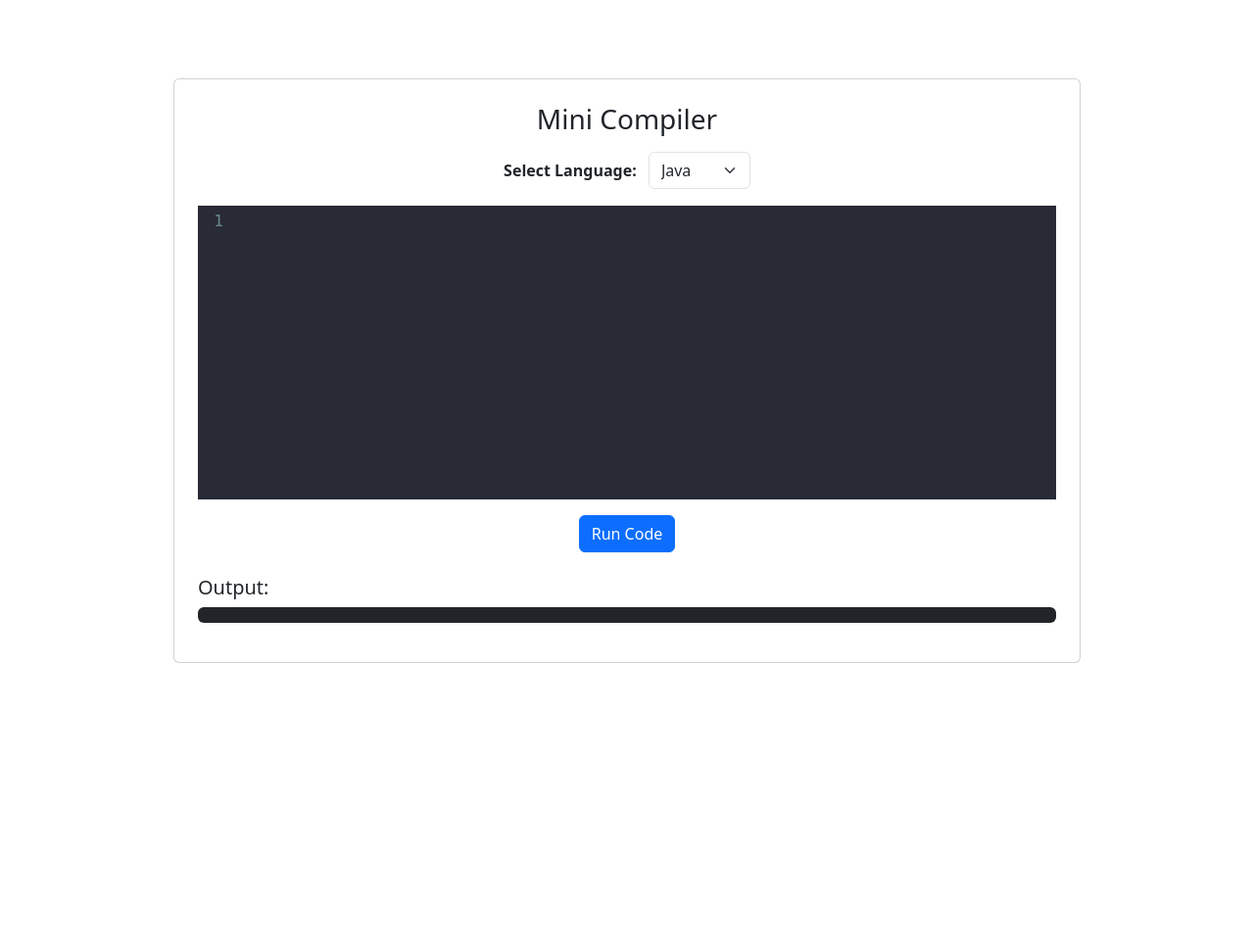
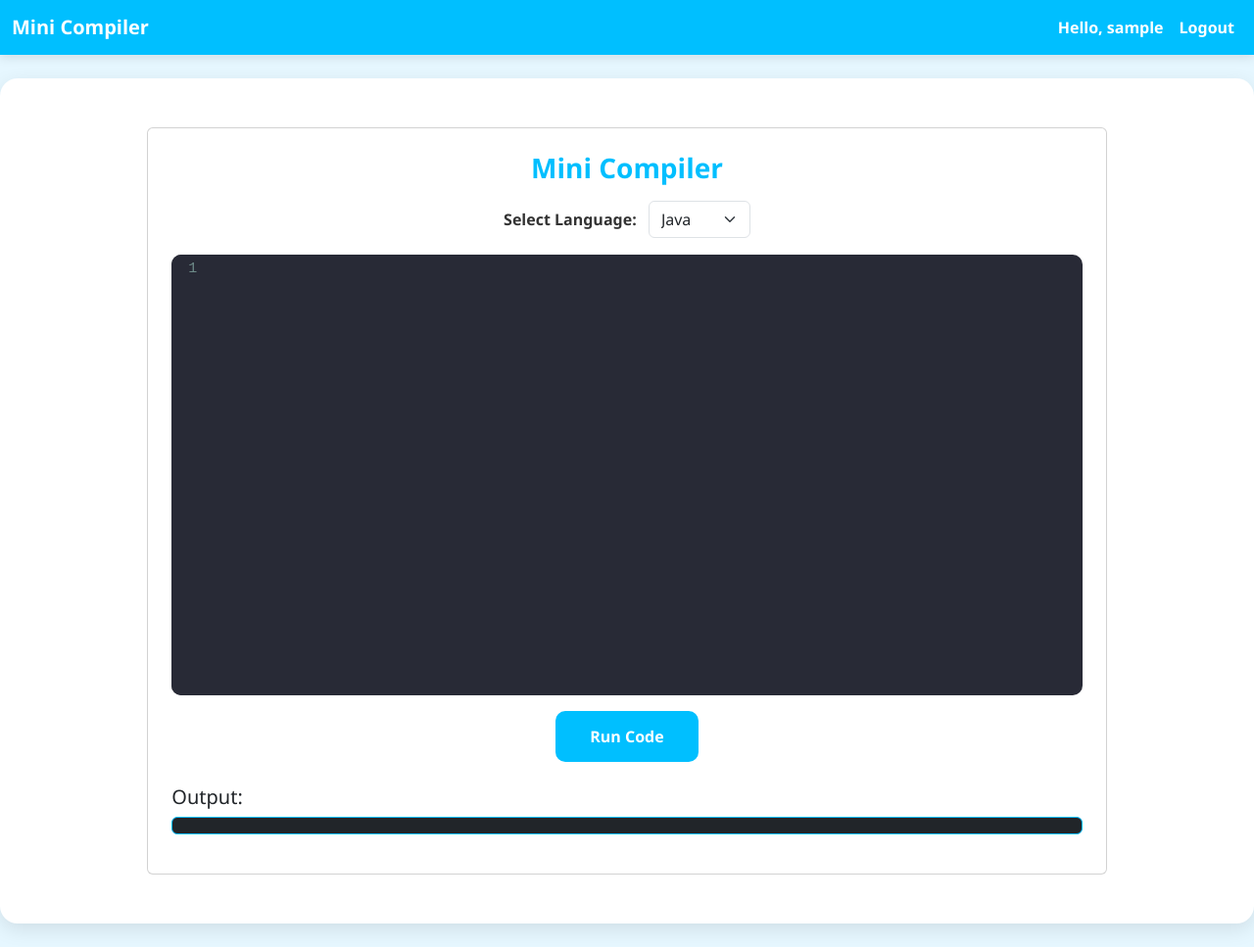
Before and after one commit to sneha-14-hub/File-Management-System-Online-Compiler, a Flask app: page /dashboard in a window 1280 px wide. Shown: the whole page at 98% size. Before the commit the page ends 677 px from the top, so only its background shows below. Run offline with Flask 3, Linux system fonts and the light colour scheme; the visitor is signed in with stand-in values (Sample User, id 1).

Commit message:
Update style.css

```diff
--- a/static/css/style.css
+++ b/static/css/style.css
@@ -0,0 +1,92 @@
+body {
+    font-family: 'Segoe UI', Tahoma, Geneva, Verdana, sans-serif;
+    margin: 0;
+    padding: 0;
+    background-color: #E6F7FF;
+    color: #333;
+}
+
+.navbar {
+    background-color: #00BFFF;
+    box-shadow: 0 3px 10px rgba(0,0,0,0.1);
+}
+
+.navbar .nav-link, .navbar .navbar-brand {
+    color: white !important;
+    font-weight: 600;
+}
+
+.container {
+    max-width: 1350px;
+    margin: 60px auto;
+    padding: 50px;
+    background: #ffffff;
+    box-shadow: 0 6px 20px rgba(0,0,0,0.1);
+    border-radius: 18px;
+}
+
+h2, h3 {
+    text-align: center;
+    color: #00BFFF;
+    margin-bottom: 25px;
+    font-weight: 700;
+}
+
+form label {
+    font-weight: 600;
+    color: #333;
+}
+
+select {
+    padding: 10px 14px;
+    border-radius: 8px;
+    border: 1px solid #00BFFF;
+    font-size: 15px;
+    outline: none;
+    background-color: #f8faff;
+}
+
+textarea, .CodeMirror {
+    width: 100%;
+    height: 450px;
+    font-family: 'Courier New', monospace;
+    font-size: 15px;
+    border-radius: 10px;
+    border: 1px solid #00BFFF;
+    background-color: #f9fcff;
+}
+
+input[type="submit"], .btn {
+    background-color: #00BFFF;
+    color: white;
+    padding: 14px 35px;
+    border: none;
+    border-radius: 10px;
+    cursor: pointer;
+    font-weight: 600;
+    transition: 0.3s;
+}
+
+input[type="submit"]:hover, .btn:hover {
+    background-color: #0095cc;
+}
+
+pre {
+    background-color: #F2FAFF;
+    color: #222;
+    padding: 18px;
+    border-radius: 10px;
+    overflow-x: auto;
+    max-height: 400px;
+    border: 1px solid #00BFFF;
+}
+
+@media screen and (max-width: 768px) {
+    .container {
+        padding: 25px;
+        margin: 20px;
+    }
+    textarea, .CodeMirror {
+        height: 300px;
+    }
+}
```
